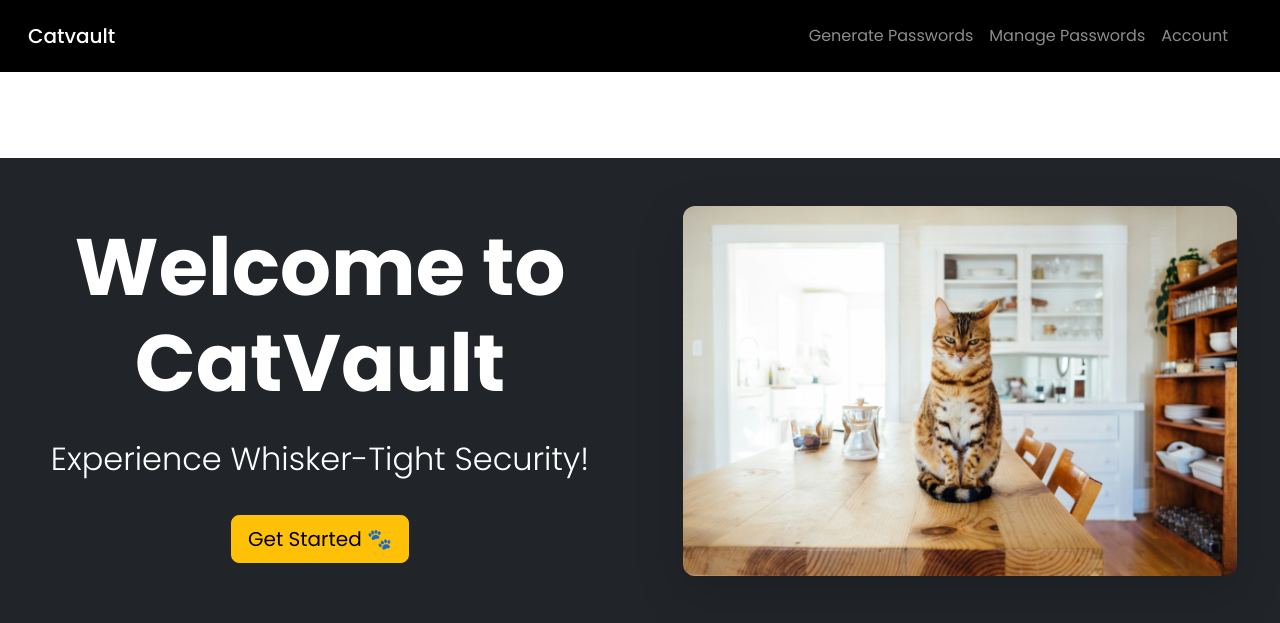
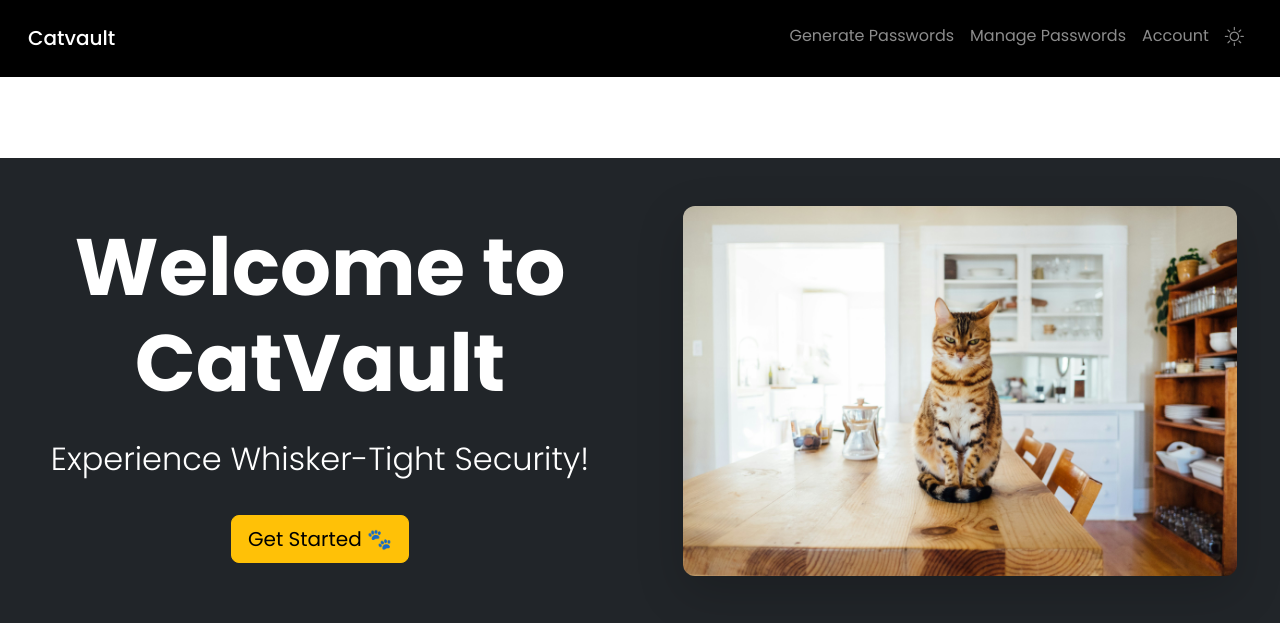
Before and after one commit to Baibhab-Adhikari/CatVault, a Python web app: template app/templates/index.html in a window 1280 px wide. Shown: the top 623 px of the page. Run offline with Jinja, Linux system fonts and the light colour scheme; the template is opened without the code that fills it, so the values that code supplies are empty.

Commit message:
Update theme icon to use 'bi-sun' class for improved visual representation

```diff
--- a/app/templates/layout.html
+++ b/app/templates/layout.html
@@ -129,7 +129,7 @@
                 class="form-check-label"
                 for="themeToggle"
               >
-                <i id="themeIcon" class="bi"></i>
+                <i id="themeIcon" class="bi-sun"></i>
               </label>
             </li>
           </ul>
```
